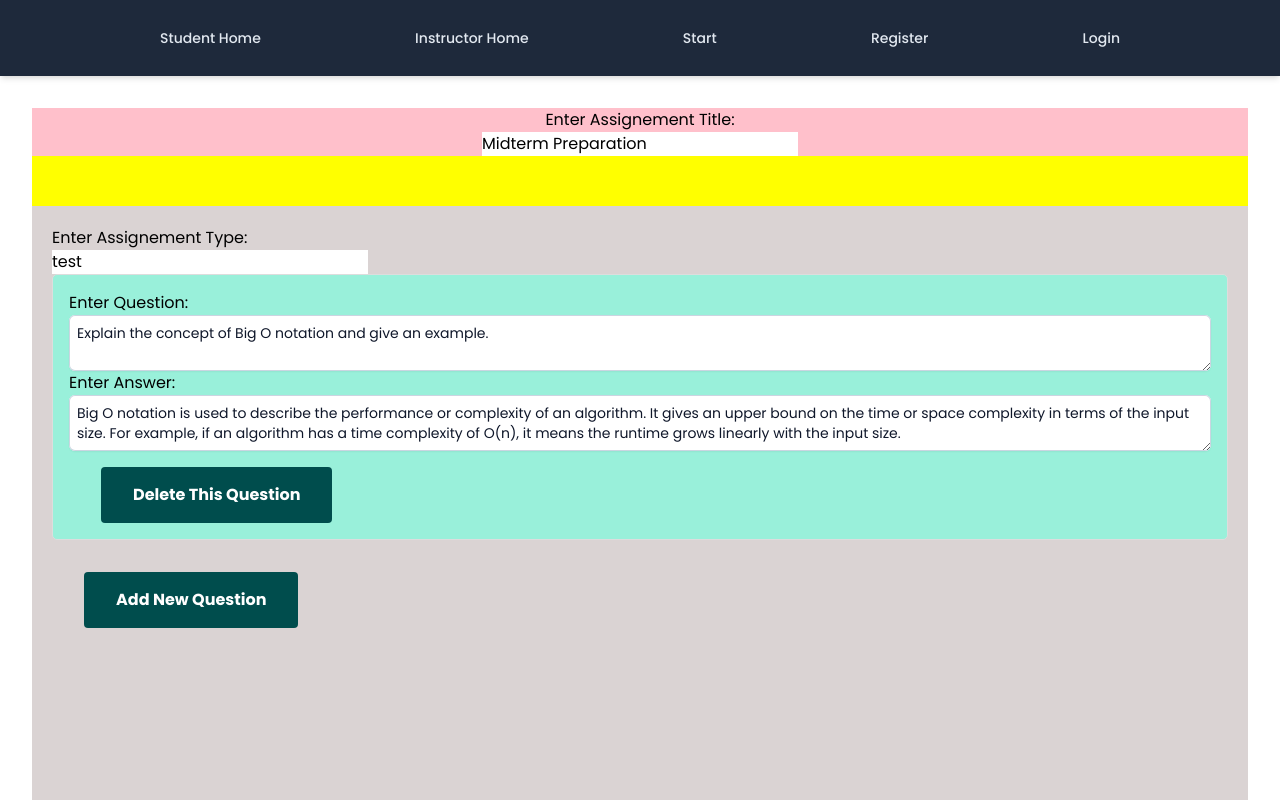
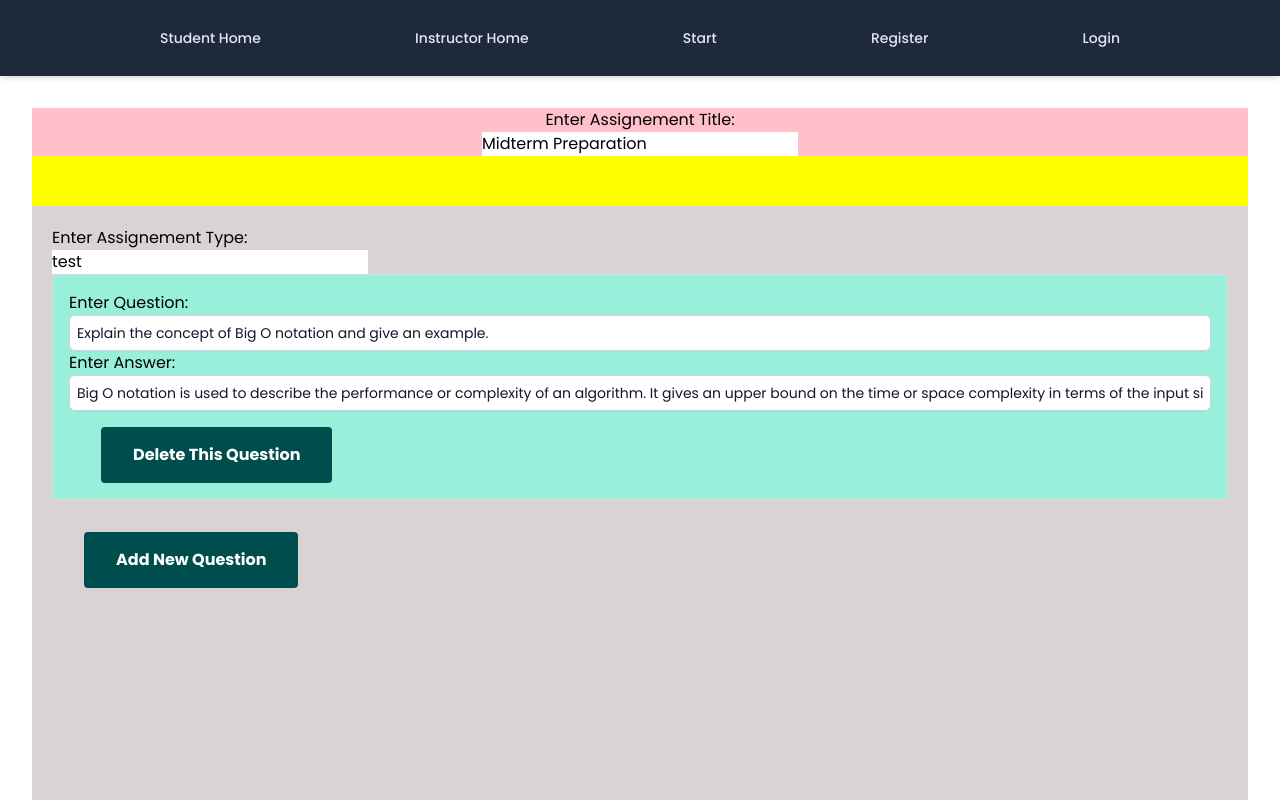
Before and after one commit to CL-17656/CS520_Front, a Vue app: page /createassignment in a window 1280 px wide. Shown: the top 800 px of the page. Built offline with nearby package versions, Linux system fonts and the light colour scheme.

Commit message:
change from textarea back to input

```diff
--- a/src/views/CreateAssignmentView.vue
+++ b/src/views/CreateAssignmentView.vue
@@ -62,9 +62,9 @@ function submit()
                 <li class="question-entry" v-for="(entry, index) in assignmentDetail.questions"
             :key="index">
                     <div class="question">Enter Question:</div>
-                    <textarea type="text" placeholder="Enter Question" v-model="entry.question"></textarea>
+                    <input type="text" placeholder="Enter Question" v-model="entry.question"/>
                     <div class="question">Enter Answer: </div>
-                    <textarea type="text" placeholder="Enter Answer" v-model="entry.sampleResponse"></textarea>
+                    <input type="text" placeholder="Enter Answer" v-model="entry.sampleResponse">
                     <button class="questionBtn" @click="removeQuestion(index)">Delete This Question</button>
                 </li>
                 <div>
```
